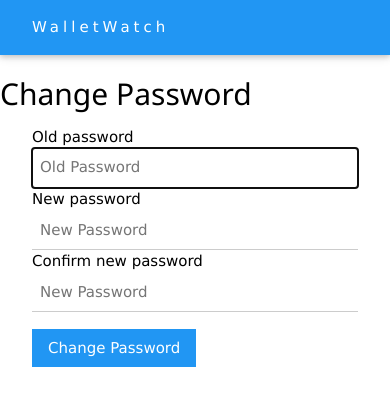
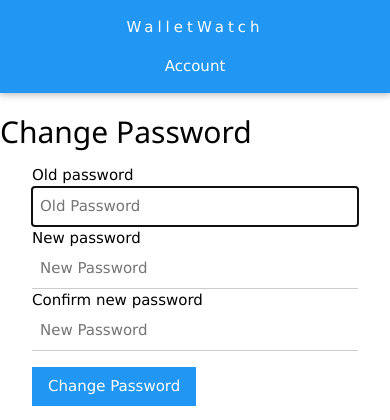
Before and after one commit to N-Schaef/xDai-Wallet-Tools, a Django app: page /accounts/password_change/ in a window 390 px wide. Shown: the top 420 px of the page. Run offline with Django 3.2, Linux system fonts and the light colour scheme; the visitor is signed in with stand-in values (Sample User, id 1); parts of the project's set-up code (start-up, migrations or seed data) failed here and were passed over.

Commit message:
Improve navbar for mobile

```diff
--- a/walletview/templates/base.html
+++ b/walletview/templates/base.html
@@ -14,23 +14,39 @@
   <main>
       <!-- Navigation (Sits on top) -->
     <div class="w3-bar w3-blue w3-padding w3-margin-bottom w3-card w3-wide">
-    <a href="/wallets" class="w3-bar-item w3-button">WalletWatch</a>
+    <a href="/wallets" class="w3-bar-item w3-button w3-mobile">WalletWatch</a>
 
     <!-- Right-sided navbar links. Hide them on small screens -->
-    <div class="w3-right w3-hide-small">
     {% if user.is_authenticated %}
-      <a href="{% url 'logout' %}" class="w3-bar-item w3-button">Logout</a>
-      <a href="{% url 'password_change' %}" class="w3-bar-item w3-button">Change Password</a>
+      <div class="w3-dropdown-click w3-mobile">
+        <button class="w3-button w3-mobile" onclick="toggleAccountDropdown()">
+          Account <i class="fa fa-caret-down"></i>
+        </button>
+        <div id="account_dropdown" class="w3-dropdown-content w3-bar-block w3-card-4 ">
+          <a href="{% url 'logout' %}" class="w3-bar-item w3-button w3-mobile">Logout</a>
+          <a href="{% url 'password_change' %}" class="w3-bar-item w3-button w3-mobile">Change Password</a>
+        </div>
+      </div>
     {% else %}
       <a href="{% url 'login' %}" class="w3-bar-item w3-button">Login</a>
     {% endif %}
+    </div>
 
-    </div>
-    </div>
     <div id="home" class="w3-content">
     {% block content %}
     {% endblock %}
     </div>
   </main>
+
+  <script>
+    function toggleAccountDropdown() {
+    var x = document.getElementById("account_dropdown");
+    if (x.className.indexOf("w3-show") == -1) {
+        x.className += " w3-show";
+    } else {
+        x.className = x.className.replace(" w3-show", "");
+    }
+}
+</script>
 </body>
 </html>
```
